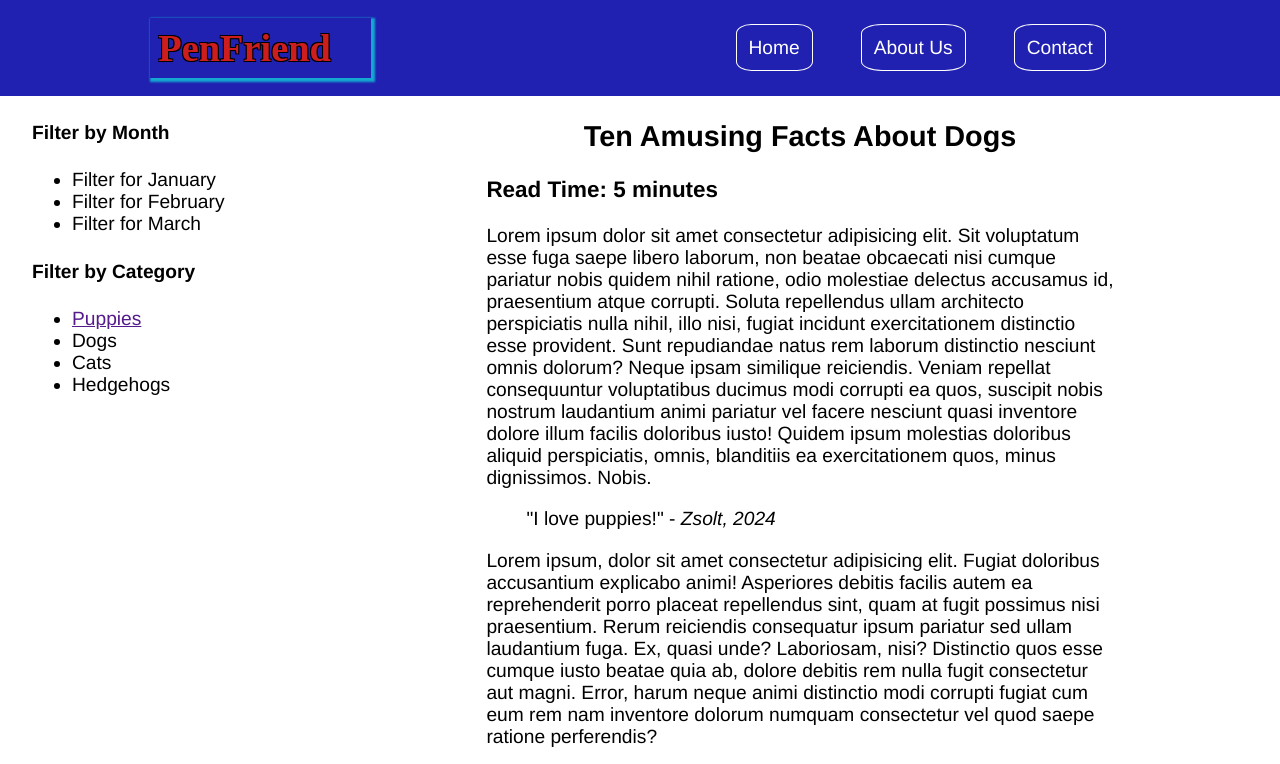
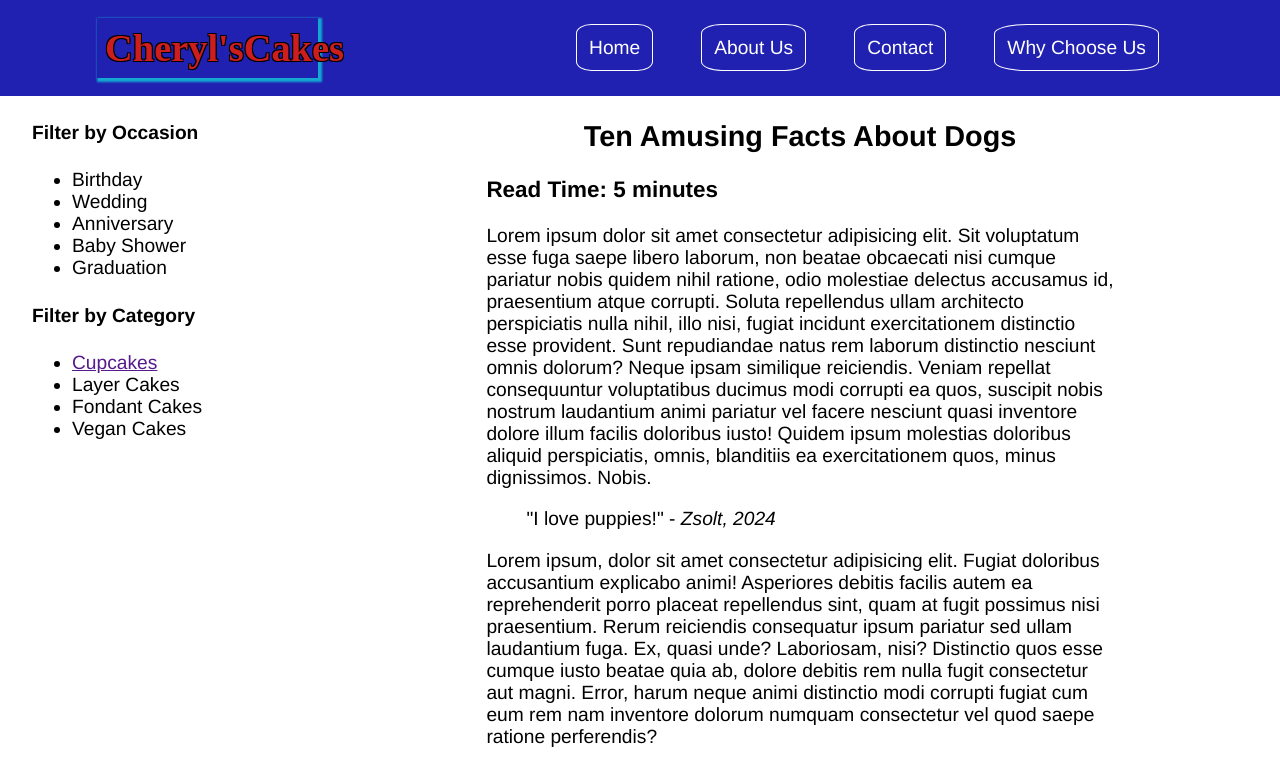
Before and after one commit to Cheryl2312/cheryl2312.github.io, a plain HTML site: page index.html in a window 1280 px wide. Shown: the top 764 px of the page. Drawn offline with Linux system fonts and the light colour scheme; no server answers.

Commit message:
Changes set 1

```diff
--- a/index.html
+++ b/index.html
@@ -7,17 +7,18 @@
     rel="stylesheet">
     <meta charset="UTF-8">
     <meta name="viewport" content="width=device-width, initial-scale=1.0">
-    <title>BrightBlog</title>
+    <title>Cheryl'sCakes</title>
 </head>
 <body>
     <header>
     <!-- the content of the header goes here -->
-     <h1 id="logo">PenFriend</h1>
+     <h1 id="logo">Cheryl'sCakes</h1>
      <nav>
         <ul id="nav-ul">
             <li><a href="https://www.brightnetwork.co.uk/" class="navbutton">Home</a></li>
             <li><a href="https://www.brightnetwork.co.uk/"class="navbutton">About Us</a></li>
             <li><a href="https://www.brightnetwork.co.uk/"class="navbutton">Contact</a></li>
+            <li><a href="https://www.brightnetwork.co.uk/"class="navbutton">Why Choose Us</a></li>
         </ul>
      </nav>
     </header>
@@ -25,11 +26,13 @@
         <div id="main-content">
             <aside>
                 <section>
-                    <h4>Filter by Month</h4>
+                    <h4>Filter by Occasion</h4>
                     <nav><ul>
-                        <li><a href=""></a>Filter for January</li>
-                        <li><a href=""></a>Filter for February</li>
-                        <li><a href=""></a>Filter for March</li>
+                        <li><a href=""></a>Birthday</li>
+                        <li><a href=""></a>Wedding</li>
+                        <li><a href=""></a>Anniversary</li>
+                        <li><a href=""></a>Baby Shower</li>
+                        <li><a href=""></a>Graduation</li>
                     </ul>
                     </nav>
                 </section>
@@ -37,10 +40,10 @@
                     <h4>Filter by Category</h4>
                     <nav>
                         <ul>
-                            <li><a href="">Puppies</a></li>
-                            <li><a href=""></a>Dogs</li>
-                            <li><a href=""></a>Cats</li>
-                            <li><a href=""></a>Hedgehogs</li>
+                            <li><a href="">Cupcakes</a></li>
+                            <li><a href=""></a>Layer Cakes</li>
+                            <li><a href=""></a>Fondant Cakes</li>
+                            <li><a href=""></a>Vegan Cakes</li>
                         </ul>
                     </nav>
                 </section>
@@ -159,7 +162,7 @@
          <hr>
     </main>
     <footer>
-        <h2>BrightBlogSite</h2>
+        <h2>Cheryl's Cakes</h2>
         <section>
             <nav>
                 <ul id="footer-ul">
@@ -172,6 +175,7 @@
                     <div>
                         <li><a href="">Privacy Policy</a></li>
                         <li><a href="">Terms and Conditions</a></li>
+                        <li><a href="">FAQ</a></li>
                         <li><a href="">Cookie Policy</a></li>
                     </div>
                 </ul>
```
